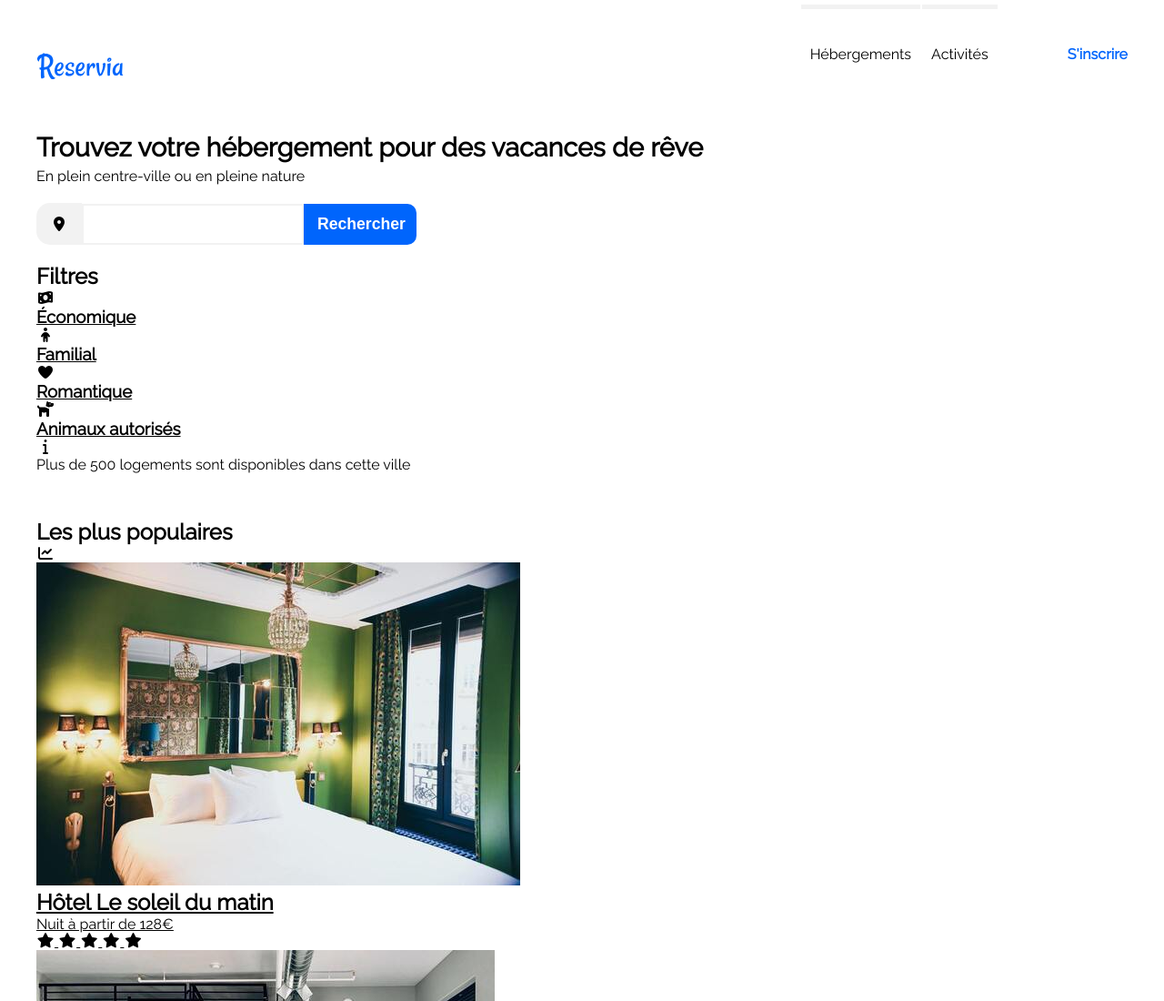
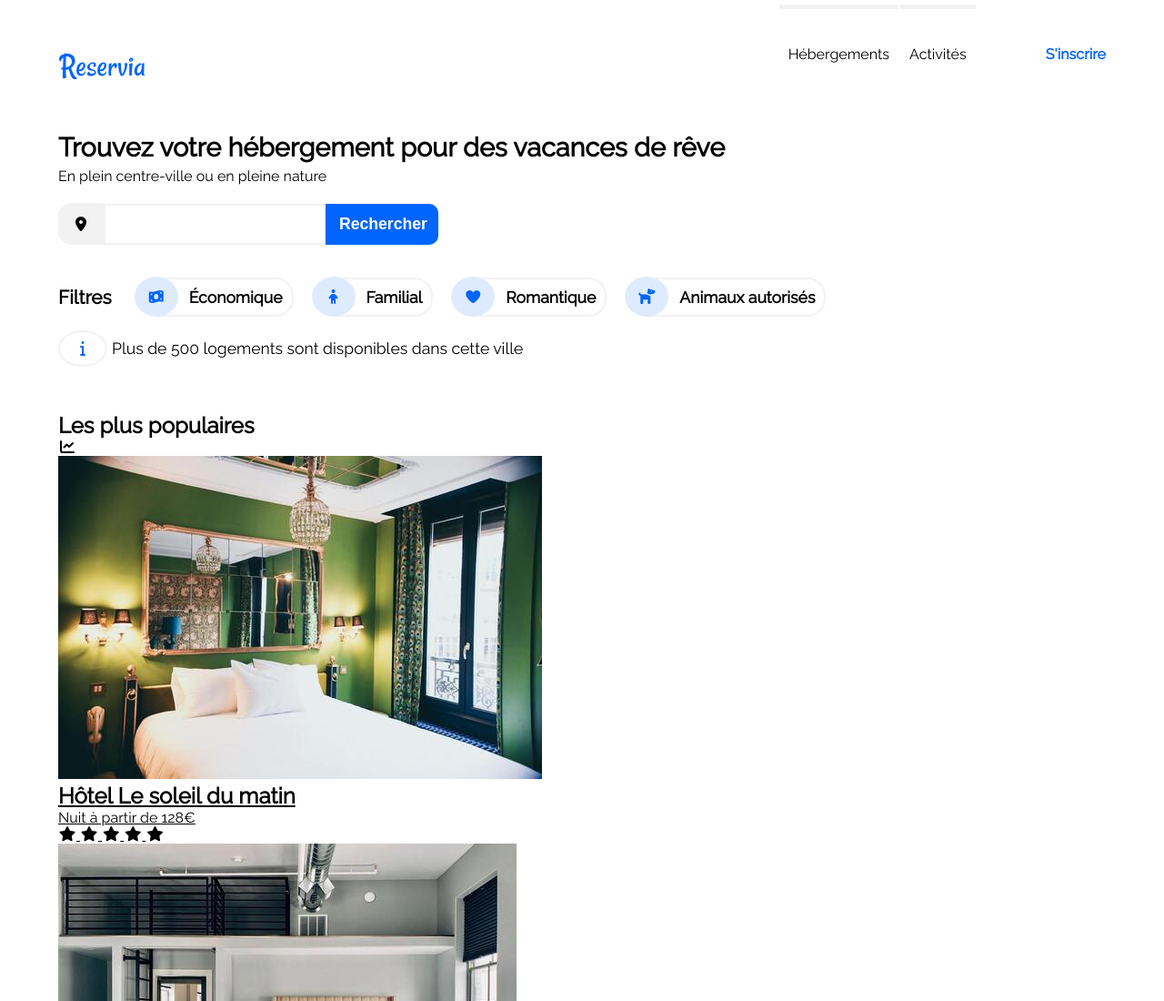
Before and after one commit to Ffedronic/FelixFedronic_2_16022021, a plain HTML site: page html/index.html in a window 1280 px wide. Shown: the top 1100 px of the page at 91% size. Drawn offline with Linux system fonts and the light colour scheme.

Commit message:
fin de l'implémentation du header (filtres, infos recherche)

```diff
--- a/css/style.css
+++ b/css/style.css
@@ -44,9 +44,9 @@
 }
 
 .container {
-    width: 95%;
-    max-width: 1200px;
-    margin : 50px auto ;
+    width: 90%;
+    margin: 50px auto;
+    max-width: 1240px;
     font-family: "raleway";
 }
 
@@ -57,6 +57,7 @@
     display: flex;
     flex-direction: column;
     margin-bottom: 50px ;
+    margin-top: 50px;
 }
 
 /*header--nav*/
@@ -159,3 +160,81 @@
 .search-bar__button__small {
     display: none;
 }
+
+/*header--filter*/
+
+.filter {
+    display: flex;
+    flex-direction: row;
+    flex-wrap: wrap;
+    align-items: center ;
+    margin-bottom: 15px;
+    margin-top: 15px;
+}
+
+.filter__title {
+    font-size: 1.3em;
+    font-weight: bold;
+    margin-right: 15px;
+}
+
+.filter a {
+    text-decoration: none;
+}
+
+.filter__element {
+    display: inline-block;
+    display: flex;
+    flex-direction: row;
+    justify-content: flex-start;
+    align-items: center;
+    margin-left: 10px;
+    margin-right: 10px;
+    transform: scale(1);
+    transition: all ease-in-out 75ms;
+}
+
+.filter__element:hover {
+    transform: scale(1.1);
+}
+
+.filter__element__icon {
+    color: #0065FC;
+    background-color: #DEEBFF;
+    padding: 14px;
+    border-radius: 50%;
+    margin-right: 5px;
+    z-index: 2 ;
+}
+
+.filter__element__name {
+    border: 2px #F2F2F2 solid;
+    padding: 9px 10px 9px 35px;
+    text-align: center;
+    font-size: 1.1em;
+    font-weight: bold;
+    border-radius: 0px 20px 20px 0px;
+    margin-left: -30px;
+    z-index: 1 ;
+}
+
+/*header--search-info*/
+.search-info {
+    display: flex ;
+    flex-direction: row;
+    justify-content: flex-start;
+    align-items: baseline;
+}
+
+.search-info__icon {
+    color: #0065FC;
+    background-color: white;
+    border: 2px #F2F2F2 solid;
+    padding: 10px 15px 10px 15px;
+    border-radius: 50%;
+    margin-right: 5px;
+}
+
+.search-info__content {
+    font-size: 1.1em;
+}
--- a/html/index.html
+++ b/html/index.html
@@ -38,41 +38,41 @@
                 <button class="search-bar__button__small border blue" type="submit"><i class="fas fa-search"></i></button>
             </form>
             <!--filter-->
-            <article class="border green">
-                <h2 class="border blue">Filtres</h2>
+            <article class="filter border green">
+                <h2 class="filter__title border blue">Filtres</h2>
                 <!--filter__item-->
-                <section class="border blue">
-                    <a href="">
-                        <i class="fas fa-money-bill-wave border orange"></i>
-                        <h3 class="border orange">Économique</h3>
-                    </a>
-                </section>
+                <a href="">
+                    <section class="filter__element border blue">
+                        <i class="filter__element__icon fas fa-money-bill-wave border orange"></i>
+                        <h3 class="filter__element__name border orange">Économique</h3>
+                    </section>
+                </a>
                 <!--filter__item-->
-                <section class="border blue">
-                    <a href="">
-                        <i class="fas fa-child border orange"></i>
-                        <h3 class="border orange">Familial</h3>
-                    </a>
-                </section>
+                <a href="">
+                    <section class="filter__element border blue">
+                        <i class="filter__element__icon fas fa-child border orange"></i>
+                        <h3 class="filter__element__name border orange">Familial</h3>
+                    </section>
+                </a>
                 <!--filter__item-->
-                <section class="border blue">
-                    <a href="">
-                        <i class="fas fa-heart border orange"></i>
-                        <h3 class="border orange">Romantique</h3>
-                    </a>
-                </section>
+                <a href="">
+                    <section class="filter__element border blue">
+                        <i class="filter__element__icon fas fa-heart border orange"></i>
+                        <h3 class="filter__element__name border orange">Romantique</h3>
+                    </section>
+                </a>
                 <!--filter__item-->
-                <section class="border blue">
-                    <a href="">
-                        <i class="fas fa-dog border orange"></i>
-                        <h3 class="border orange">Animaux autorisés</h3>
-                    </a>
-                </section>
+                <a href="">
+                    <section class="filter__element border blue">
+                        <i class="filter__element__icon fas fa-dog border orange"></i>
+                        <h3 class="filter__element__name border orange">Animaux autorisés</h3>
+                    </section>
+                </a>
             </article>
             <!--search info-->
-            <aside class="border green">
-                <i class="fas fa-info border blue"></i>
-                <p class="border blue">Plus de 500 logements sont disponibles dans cette ville</p>
+            <aside class="search-info border green">
+                <i class="search-info__icon fas fa-info fa-1x border blue"></i>
+                <p class="search-info__content border blue">Plus de 500 logements sont disponibles dans cette ville</p>
             </aside>
         </header>
         <!--hosting blocks-->
```
Also changed, not shown: 1 other file.
